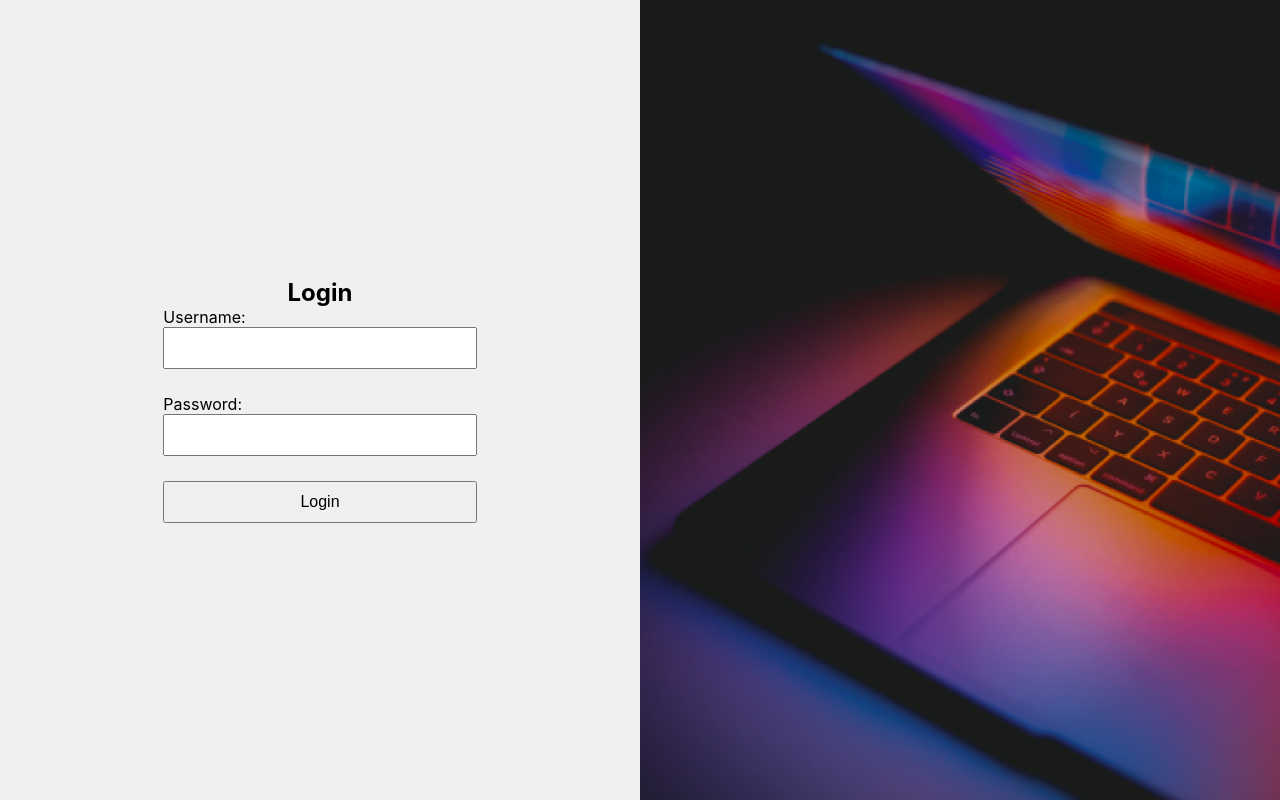
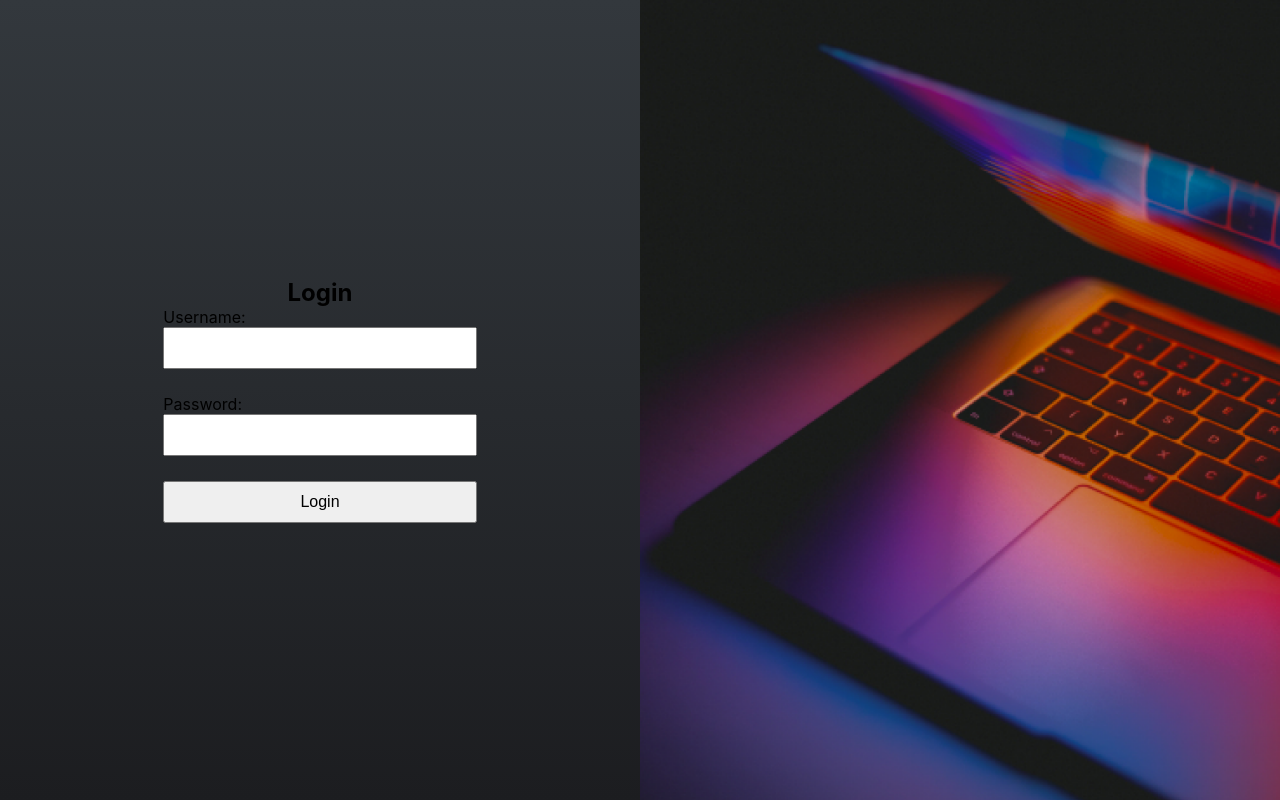
Before and after one commit to Paulo-Santos20/Desafio-Compasso, a React app: page / in a window 1280 px wide. Built offline with nearby package versions, Linux system fonts and the light colour scheme.

Commit message:
style: background

```diff
--- a/src/styles/home.css
+++ b/src/styles/home.css
@@ -15,7 +15,7 @@
   flex-direction: column;
   justify-content: center;
   align-items: center;
-  background-color: #f0f0f0;
+  background: linear-gradient(180deg, #33383D 0%, #1C1D20 100%); /* Use `background` em vez de `background-color` */
 }
 
 .right-side {
```
